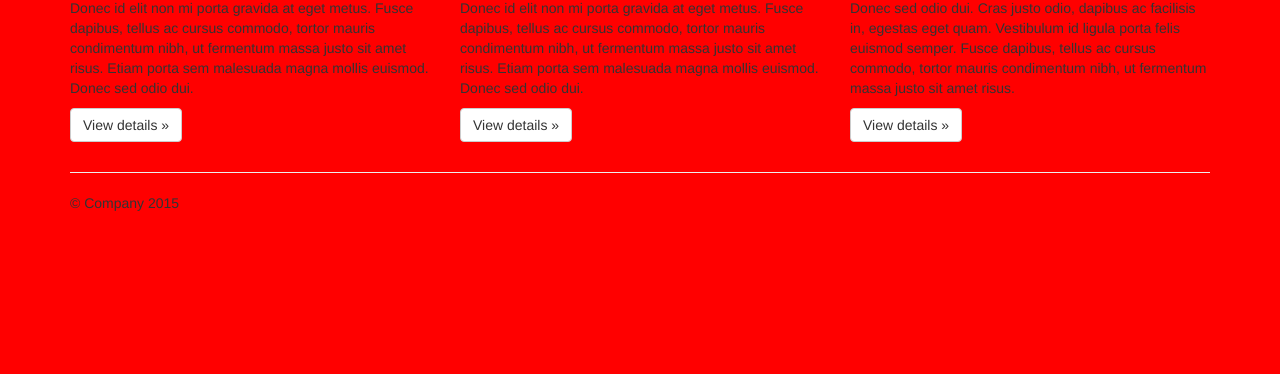
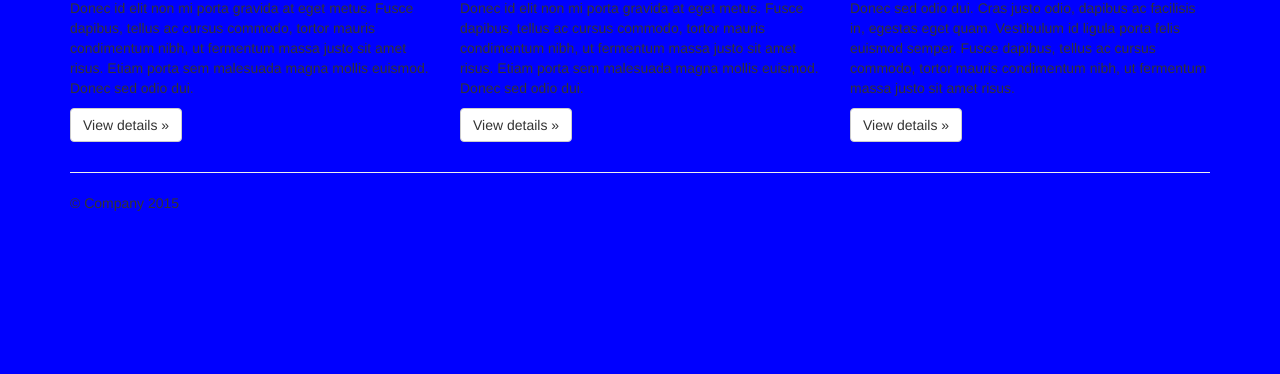
Before and after one commit to DiMaNacho/Initiacueto, a website: page index.html in a window 1280 px wide. Shown: the part 426-800 px from the top of the page. Drawn offline with nearby package versions, Linux system fonts and the light colour scheme; files that its build step writes are made by us from their sources.

Commit message:
Solucionado bug que no compilaba el SCSS

```diff
--- a/index.html
+++ b/index.html
@@ -11,7 +11,7 @@
 		<meta name="viewport" content="width=device-width, initial-scale=1">
 		<link rel="apple-touch-icon" href="apple-touch-icon.png">
 
-		<link rel="stylesheet" href="assets/css/main.css">
+		<link rel="stylesheet" href="assets/css/main.min.css">
 
 		<!-- Google Analytics -->
 		<script>
--- a/source/js/main.js
+++ b/source/js/main.js
@@ -1,4 +1,4 @@
 function appStart() {
-	console.log('Todo perfecto!');
+	console.log('Todo loco!');
 }
 $(document).on('ready', appStart);
--- a/source/scss/layouts/_1200-lg.scss
+++ b/source/scss/layouts/_1200-lg.scss
@@ -1,3 +1,3 @@
 body {
-	background: red;
+	background: blue;
 }
--- a/source/scss/layouts/_768-sm.scss
+++ /dev/null
@@ -1,6 +0,0 @@
-@media (min-width: $screen-sm-min) {
-}
-@media (min-width: $screen-md-min) {
-}
-@media (min-width: $screen-lg-min) {
-}
--- a/source/scss/layouts/_start-320-xs.scss
+++ b/source/scss/layouts/_start-320-xs.scss
@@ -1,3 +1,3 @@
 body {
-	background-color: orange;
+	background: green;
 }
```
Also changed, not shown: bower.json (+1 -52 lines), assets/css/main.min.css, assets/js/main.min.js, assets/manifest.json, 2 other files.
